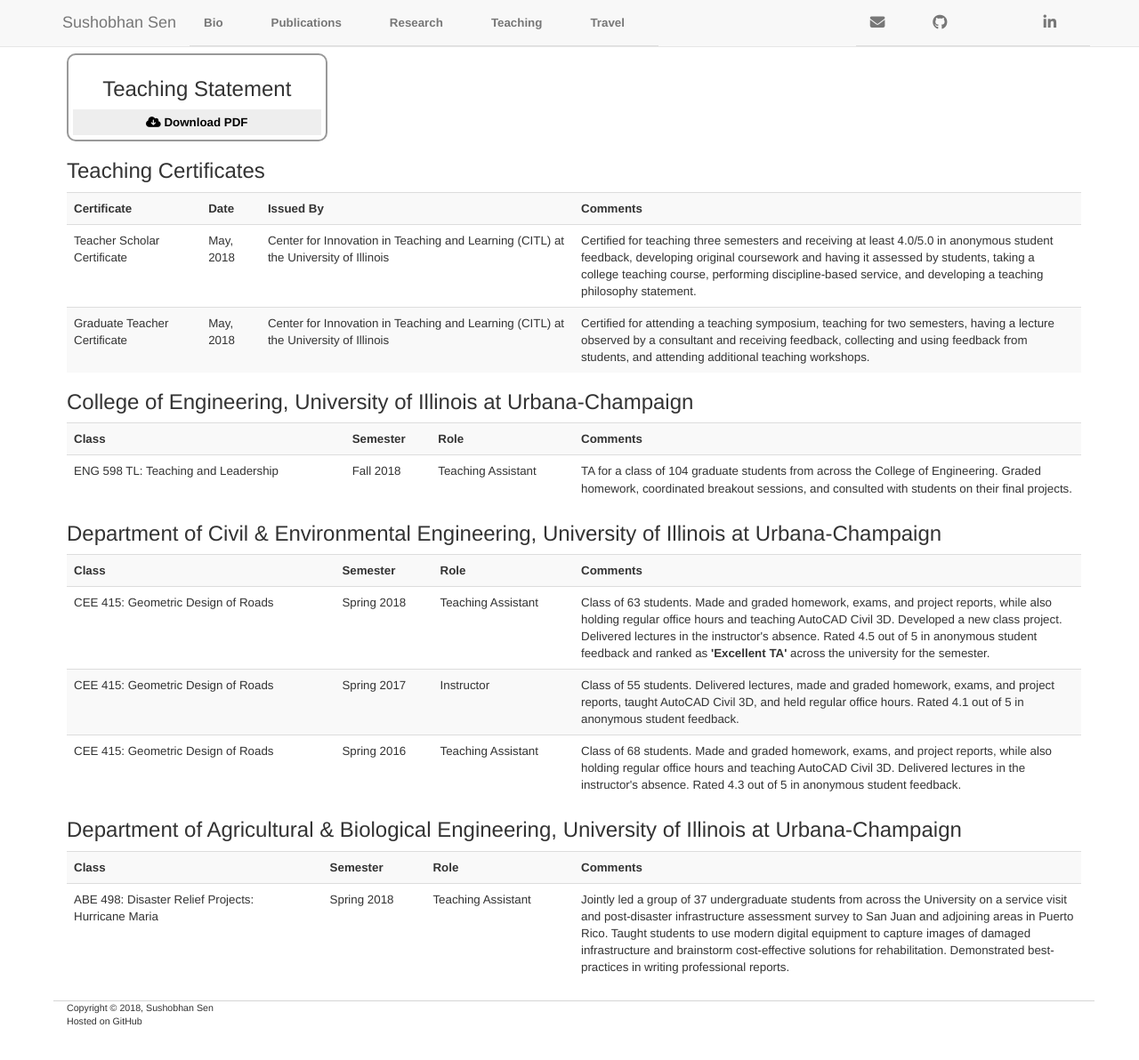
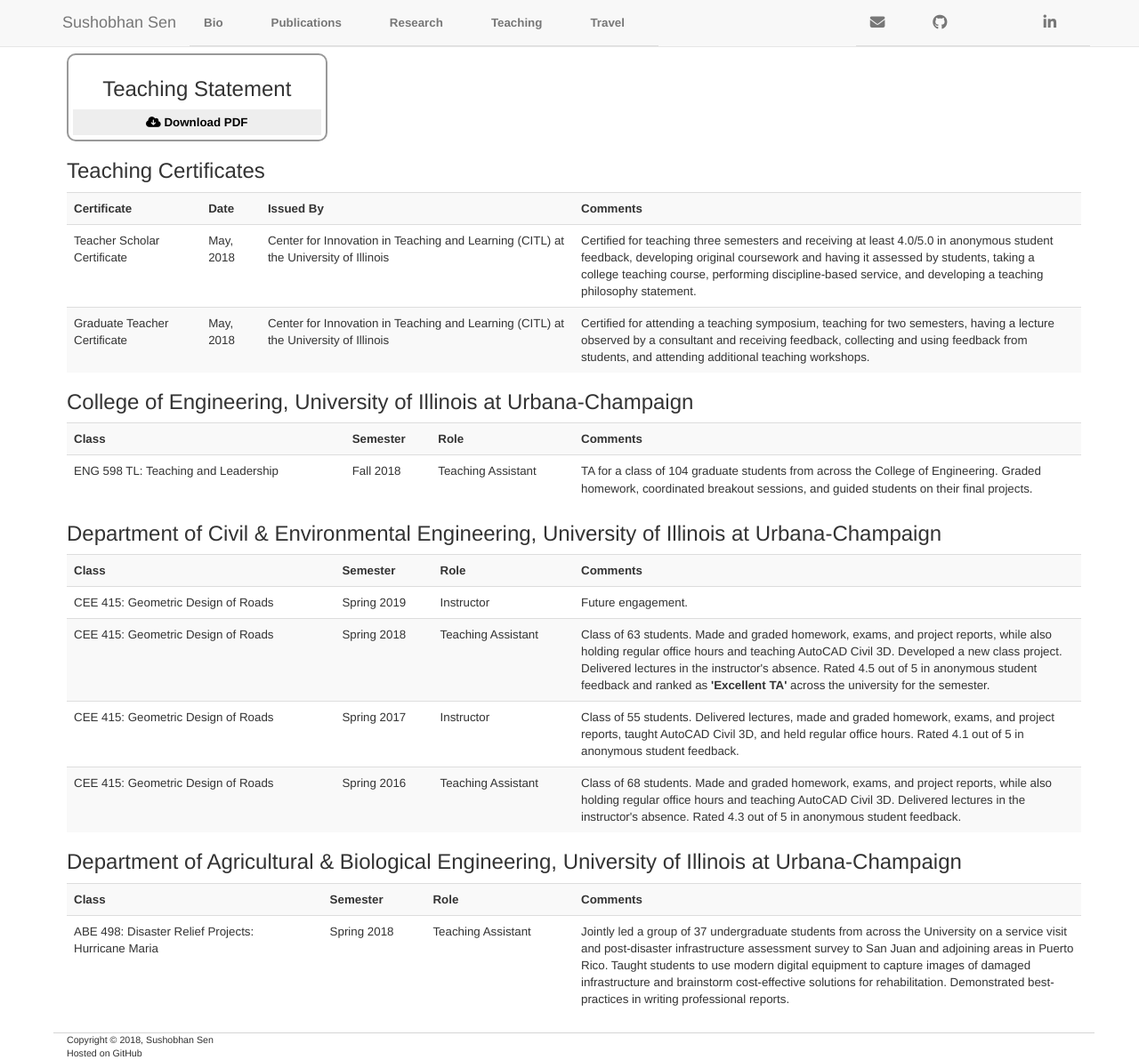
Before and after one commit to sushobhansen/sushobhansen.github.io, a Jekyll site: the page built from teaching.md, in a window 1280 px wide and 1192 px high. Shown: the whole window at 89% size. Built offline with Jekyll 4.4.1, drawn with Linux system fonts in a browser that asks for light colours; nearby versions of some CDN libraries; a style sheet for code colours, icons or effects is not loaded.

Commit message:
Added CEE 415 Spring 2019, minor edits

```diff
--- a/teaching.md
+++ b/teaching.md
@@ -46,7 +46,7 @@ title: Sushobhan Sen | Teaching
 		<td>ENG 598 TL: Teaching and Leadership</td>
 		<td>Fall 2018</td>
 		<td>Teaching Assistant</td>
-		<td style="width:50%;">TA for a class of 104 graduate students from across the College of Engineering. Graded homework, coordinated breakout sessions, and consulted with students on their final projects.</td>
+		<td style="width:50%;">TA for a class of 104 graduate students from across the College of Engineering. Graded homework, coordinated breakout sessions, and guided students on their final projects.</td>
 	</tr>
 </table>
 
@@ -58,6 +58,14 @@ title: Sushobhan Sen | Teaching
 		<th>Role</th>
 		<th>Comments</th>
 	</tr>
+
+	<tr>
+		<td>CEE 415: Geometric Design of Roads</td>
+		<td>Spring 2019</td>
+		<td>Instructor</td>
+		<td style="width:50%;">Future engagement.</td>
+	</tr>
+
 	<tr>
 		<td>CEE 415: Geometric Design of Roads</td>
 		<td>Spring 2018</td>
```
Also changed, not shown: bio.md (+1 -1 lines), index.md (+1 -0 lines), research.md (+1 -1 lines).
